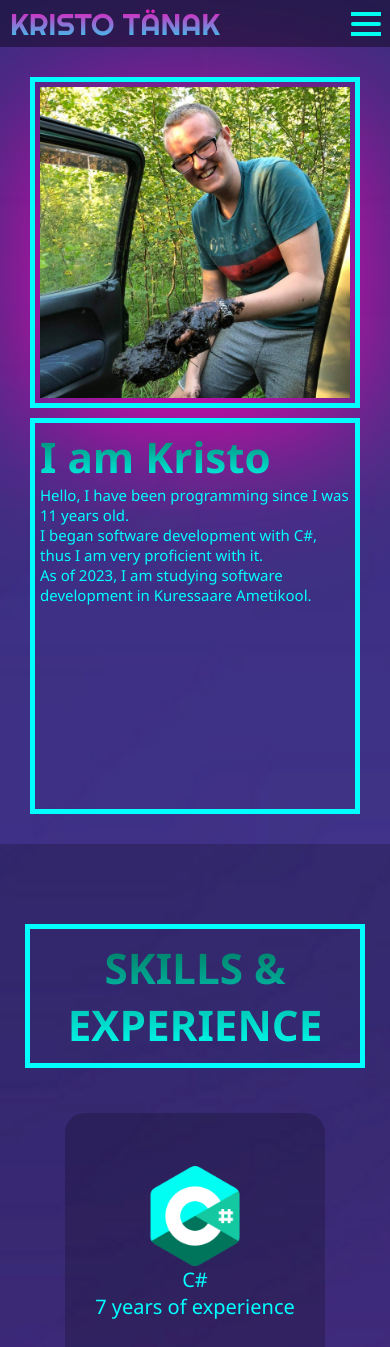
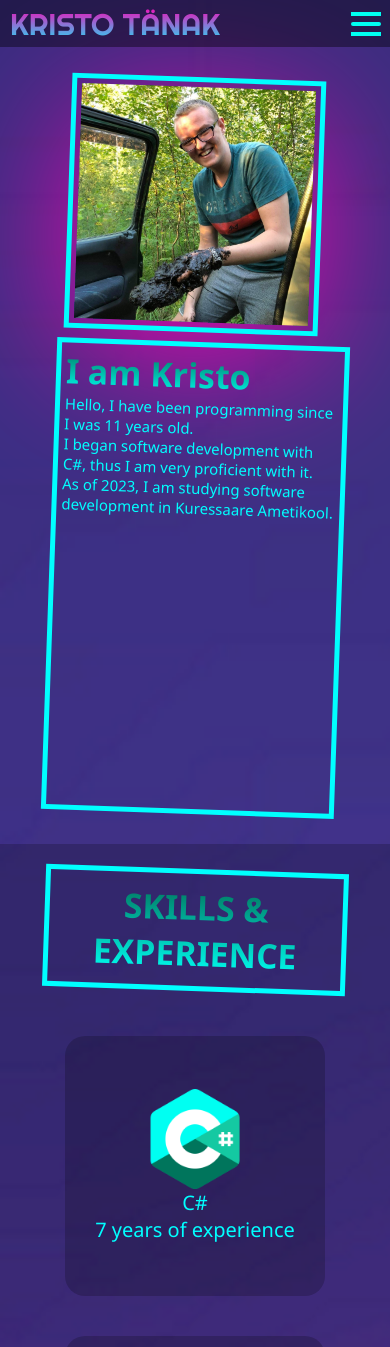
Before and after one commit to tanakimees/tanakimees.github.io, a PHP site: page / in a window 390 px wide; the page is wider, and only the part inside the window is pictured. Shown: the top 1347 px of that part. Run offline with PHP 8.4, Linux system fonts and the light colour scheme.

Commit message:
gsdgsdgds

```diff
--- a/style.css
+++ b/style.css
@@ -8,8 +8,6 @@
 
 html {
     scroll-behavior: smooth;
-    width: 100vw;
-    overflow-x: hidden;
 }
 
 body {
@@ -334,7 +332,6 @@ label .menu {
 .section1 {
     width: 100vw;
     height: auto;
-    min-width: 200vh;
     background-image: url("resources/images/backgroundimage.png");
     background-size: cover;
     background-repeat: no-repeat;
@@ -527,20 +524,22 @@ label .menu {
         height: 100vh;
         display: flex;
         flex-direction: column;
+        align-items: center;
     }
 
     .picture {
         position: relative;
         margin-top:87px;
         margin-left: 40px;
-        width: auto;
+        width: 60vw;
         margin-right: 40px;
         height: auto;
         border-radius: 0px;
-        transform: rotate(0deg);
+        transform: rotate(2deg);
         outline: 5px solid aqua;
         outline-offset: 5px;
         box-shadow: #ff00b3 0px 30px 150px 0px;
+        max-width: 460px;
     }
 
     .textbox {
@@ -550,23 +549,26 @@ label .menu {
         margin-top: 30px;
         outline-offset: 5px;
         border-radius: 0px;
-        transform: rotate(0deg);
+        transform: rotate(2deg);
         outline: 5px solid aqua;
         margin-left: 40px;
         margin-bottom: 40px;
         margin-right: 40px;
         height: 100%;
-        width:auto;
+        width:70vw;
         color: aqua;
         font-size: 15px;
     }
 
     .textbox1 {
         outline: 5px solid aqua;
+        transform: rotate(2deg);
+        margin-top: 40px;
+        width: 70vw;
     }
 
     .headertextbox {
-        font-size: 5vh;
+        font-size: 4vh;
         background: -webkit-linear-gradient(#00755c, #00fff2);
         -webkit-background-clip: text;
         -webkit-text-fill-color: transparent;
@@ -579,6 +581,7 @@ label .menu {
         padding-bottom: 50px;
         display: flex;
         background-color: rgba(0, 0, 0, 0.2);
+        align-items: center;
     }
 
     .scrollbutton1 {
```
